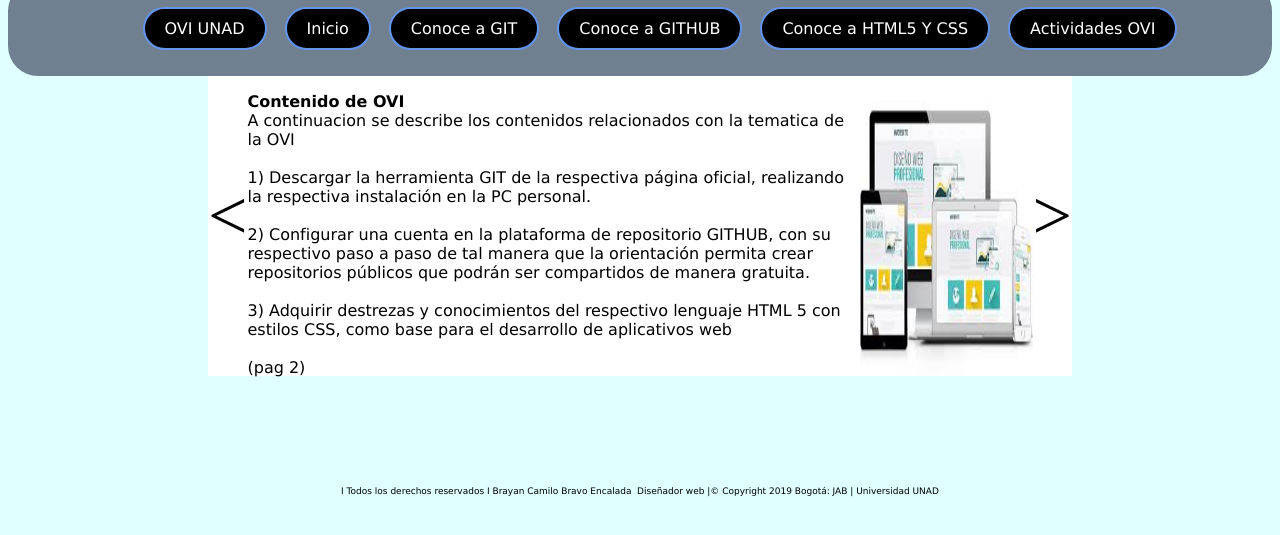
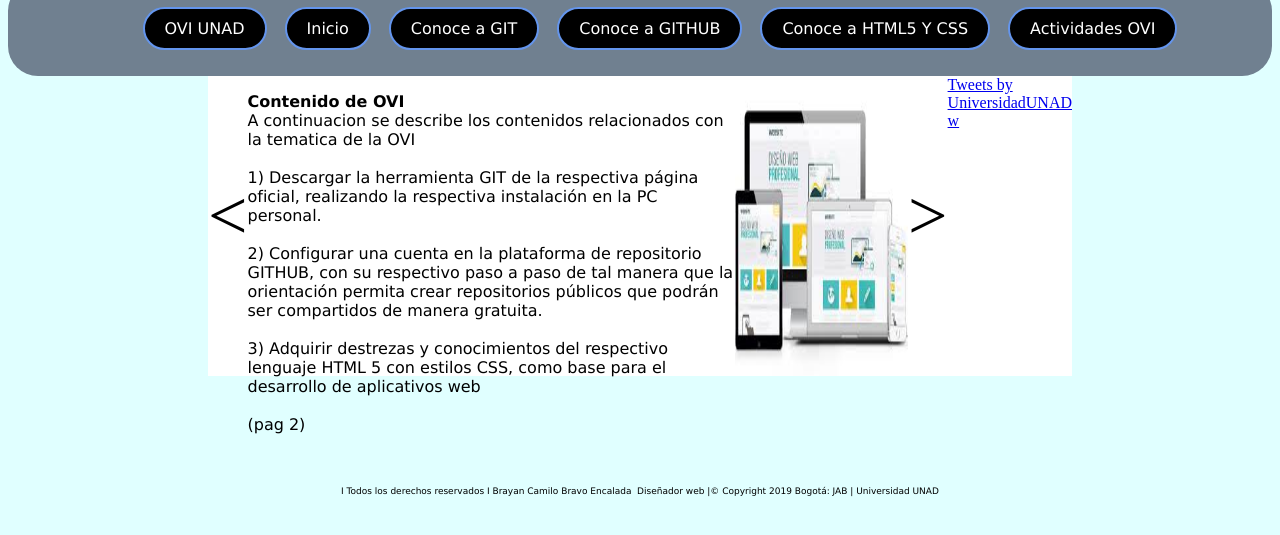
Before and after one commit to Brayan-Bravo/indexx.html, a plain HTML site: page inicio.html in a window 1280 px wide. Shown: the part 233-768 px from the top of the page. Drawn offline with Linux system fonts and the light colour scheme.

Commit message:
Anexo de aside twiter unad
anexo de aside twitter de unad

```diff
--- a/inicio.html
+++ b/inicio.html
@@ -44,6 +44,10 @@
 
 			<img src="imagenes/inicio.jpg"  id ="imagen-inicio">
 			<a class="btn-flecha" href="git.html">></a>
+			<aside>
+			<a width="100" height="100" class="twitter-timeline" href="https://twitter.com/UniversidadUNAD?ref_src=twsrc%5Etfw">Tweets by UniversidadUNAD w </a> <script async src="https://platform.twitter.com/widgets.js" charset="utf-8"> </script>
+			</aside>
+
 		</div>
 </body>
 
```
Also changed, not shown: git.html (+3 -0 lines), github.html (+3 -0 lines), html5.html (+4 -0 lines), index.html (+4 -0 lines).
